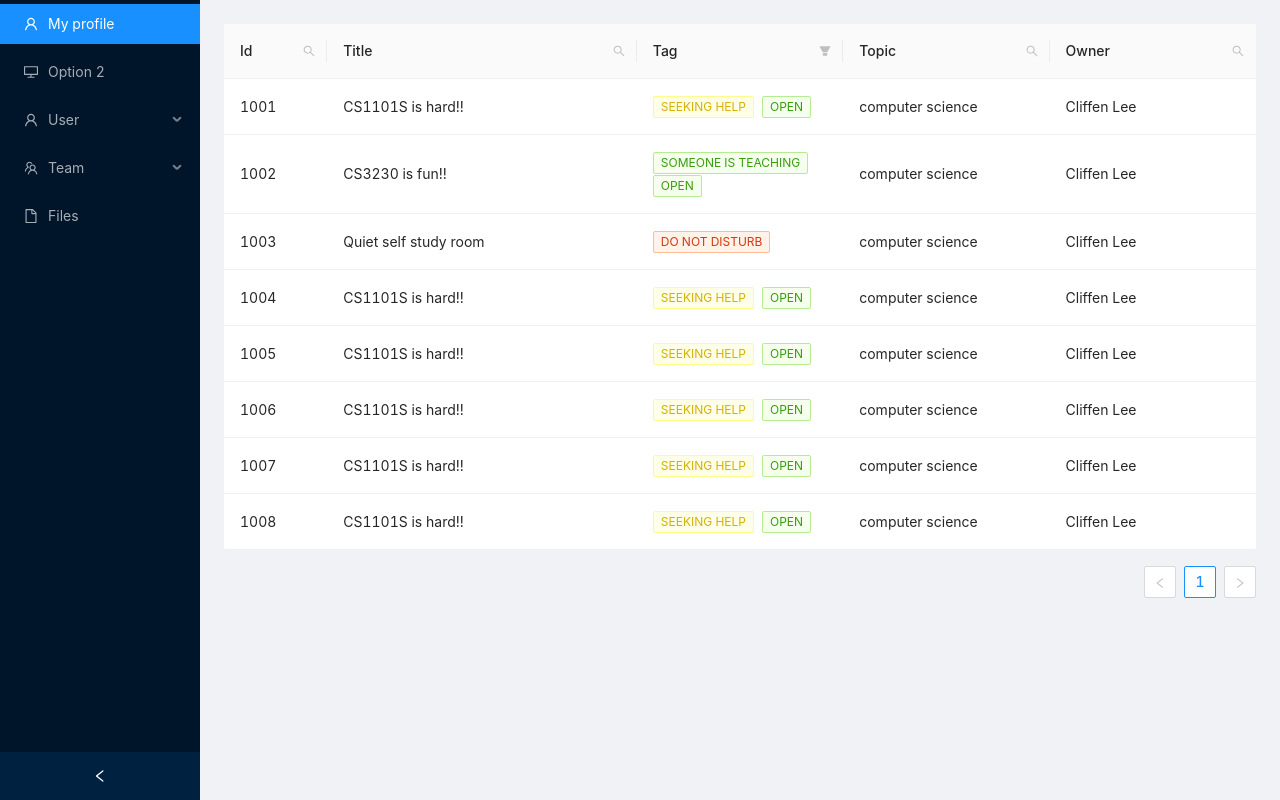
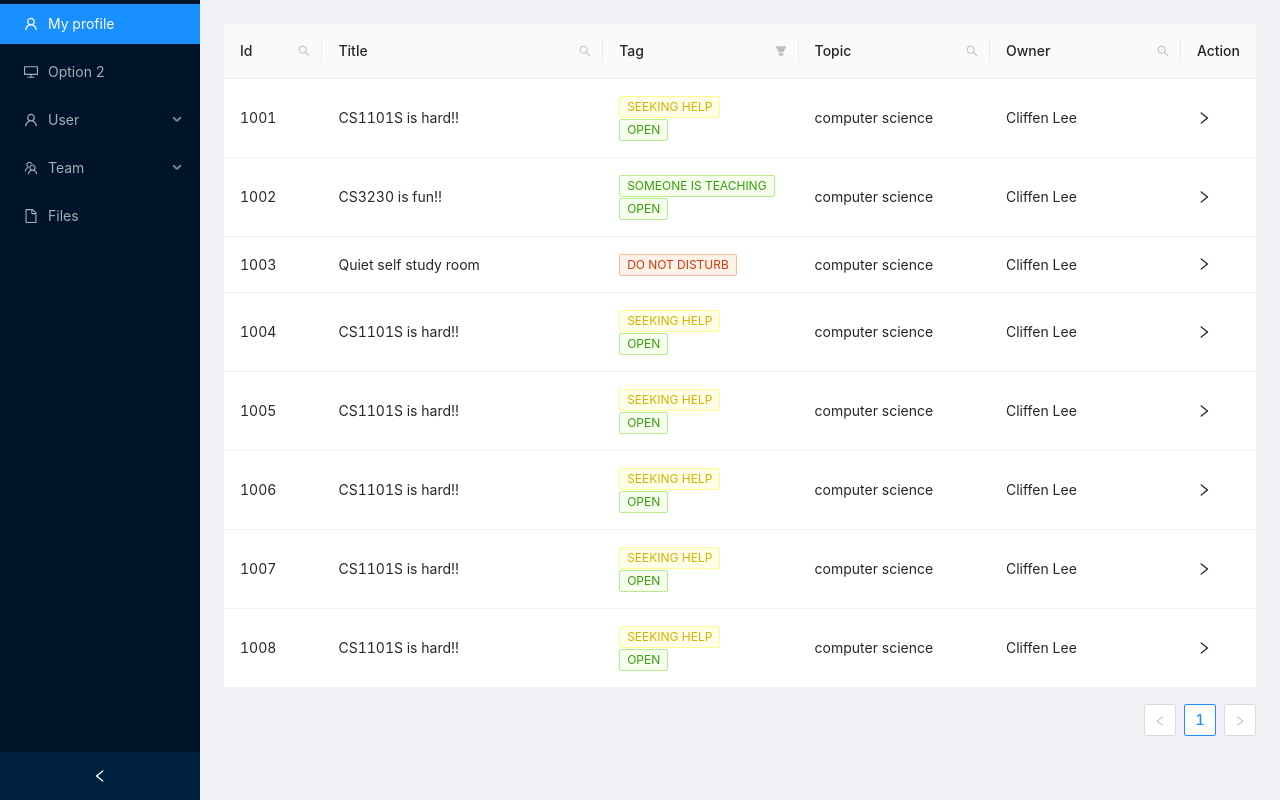
Before and after one commit to gycc7253/nusmu, a Next.js app: page / in a window 1280 px wide. Built offline with nearby package versions, Linux system fonts and the light colour scheme.

Commit message:
add list of rooms

```diff
--- a/pages/index.js
+++ b/pages/index.js
@@ -5,7 +5,7 @@ import MyLayout from '../components/layout'
 import { Table, Input, Button, Space, Tag } from 'antd';
 import 'antd/dist/antd.css';
 import Highlighter from 'react-highlight-words';
-import { SearchOutlined } from '@ant-design/icons';
+import { SearchOutlined, RightOutlined } from '@ant-design/icons';
 
 const data = [
   {
@@ -225,6 +225,13 @@ export default function Home() {
       width: '20%',
       ...getColumnSearchProps('owner'),
     },
+    {
+      title: 'Action',
+      key: 'go',
+      fixed: 'right',
+      width: 100,
+      render: () => <Link href="/room/room"><RightOutlined /></Link>,
+    },
   ];
 
   return (
```
